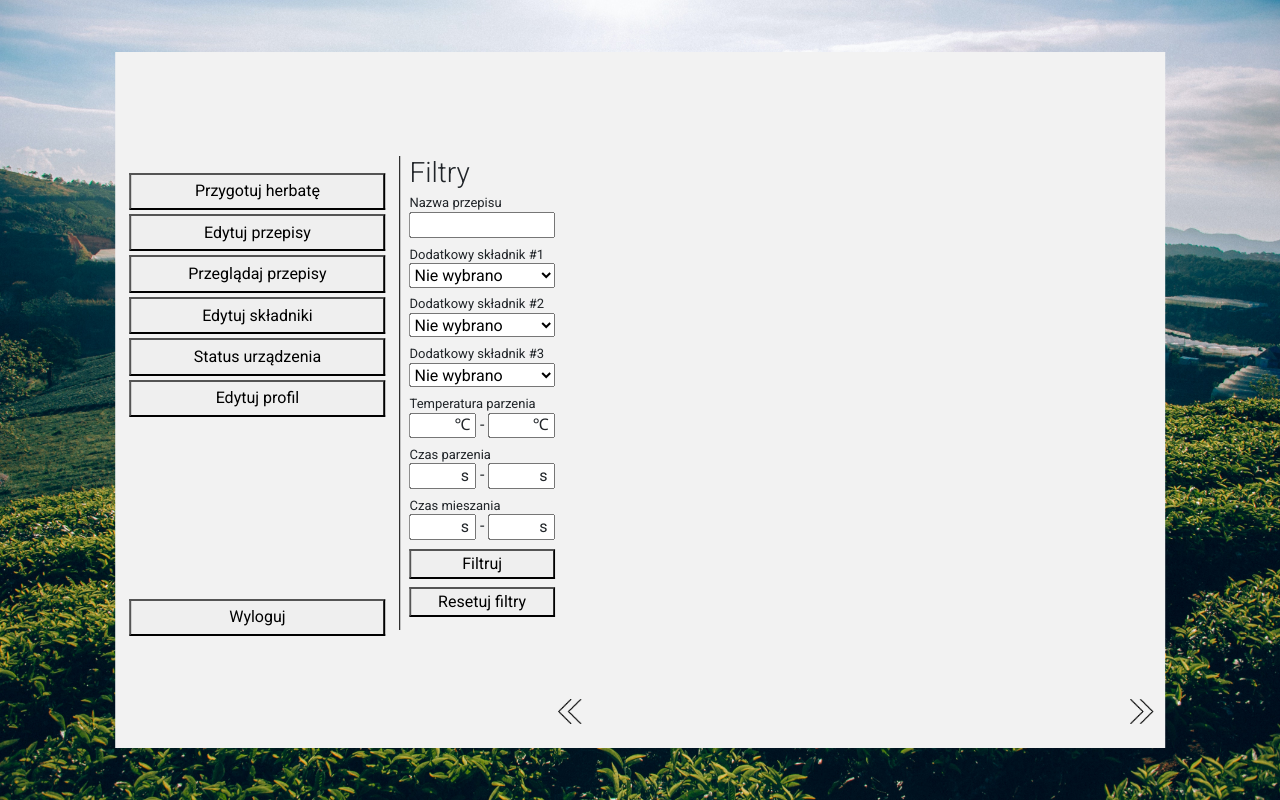
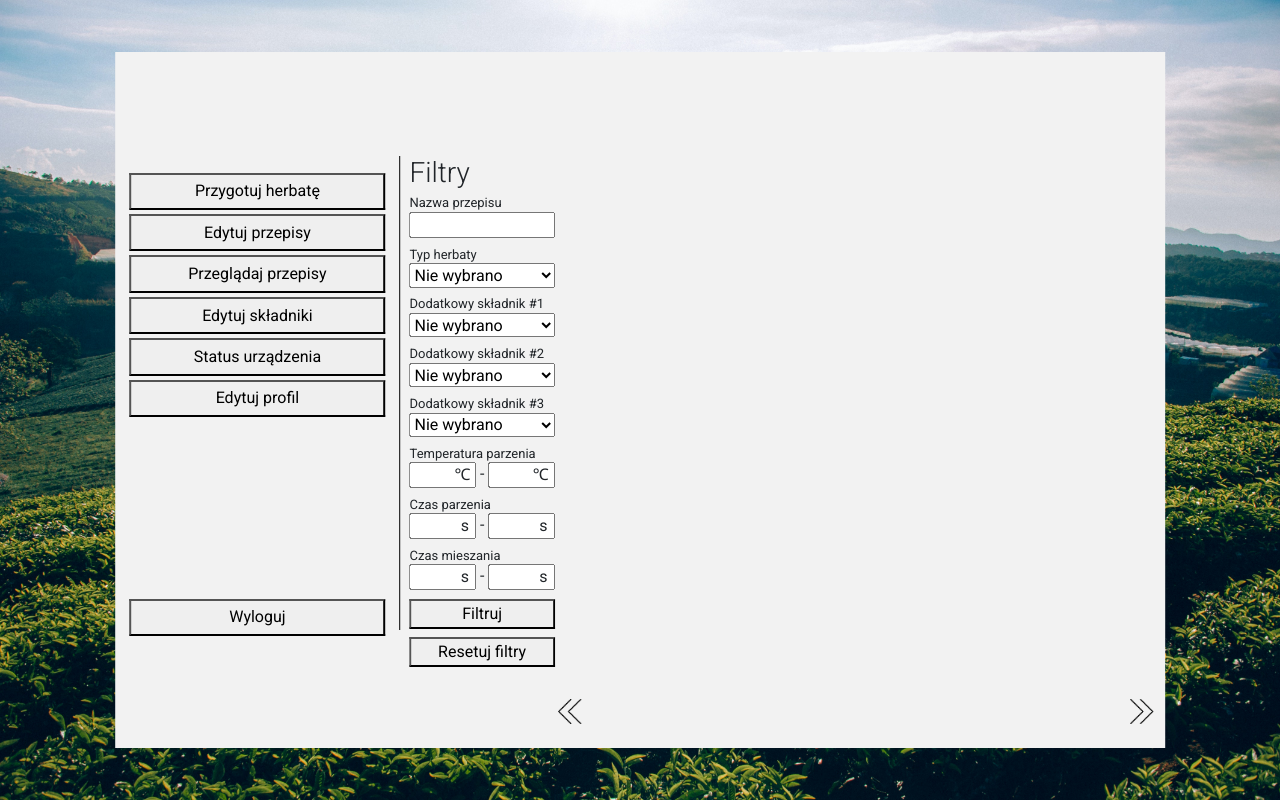
Before and after one commit to KacperSzmitko/UltimaTea, a Django app: page /editRecipes in a window 1280 px wide. Run offline with Django 3.2, Linux system fonts and the light colour scheme; tables that the repository leaves empty hold one stand-in row (values such as "Sample post"); parts of the project's set-up code (start-up, migrations or seed data) failed here and were passed over; some libraries are stand-ins or nearby versions.

Commit message:
create form

```diff
--- a/src/main_app/forms.py
+++ b/src/main_app/forms.py
@@ -1,7 +1,7 @@
 from django.forms.forms import Form
 from django import forms
-from django.forms.widgets import TextInput
-from .models import Ingerdients
+from django.forms.widgets import Select, TextInput
+from .models import Ingerdients,Teas
 from errors import Error, ErrorMessages
 
 
@@ -9,9 +9,16 @@ class IngerdientsModelChoiceField(forms.ModelChoiceField):
     def label_from_instance(self, obj):
         return obj.ingredient_name
 
+
+class TeaNamesChoiceField(forms.ModelChoiceField):
+    def label_from_instance(self, obj):
+        return obj.tea_name
+
 class FiltersForm(forms.Form):
     recipe_name_filter = forms.CharField(max_length=255, required=False,
-        widget=TextInput(attrs={'class': 'recipe_name_filter filters choice', 'id': 'recipe_name_filter'}))
+        widget=TextInput(attrs={'class': 'recipe_name_filter filters', 'id': 'recipe_name_filter'}))
+    tea_name_filter = TeaNamesChoiceField(queryset=Teas.objects.all(), empty_label="Nie wybrano", required=False,
+        widget=forms.Select(attrs={'class': 'tea_name_filter filters choice', 'id': 'tea_name_filter'}))
     ingredient1_filter = IngerdientsModelChoiceField(
         queryset=Ingerdients.objects.all(), empty_label="Nie wybrano", required=False,
         widget=forms.Select(attrs={'class': 'filters choice', 'id': 'id_ing_1'}))
@@ -38,3 +45,31 @@ class FiltersForm(forms.Form):
     def __init__(self, lang, *args, **kwargs):
         super(FiltersForm, self).__init__(*args, **kwargs)
         self.message = ErrorMessages.languages[lang]
+
+
+class CreateFiltersForm(forms.Form):
+    recipe_name = forms.CharField(max_length=255, required=False,
+                                  widget=TextInput(attrs={'class': 'recipe_name create', 'id': 'recipe_name_create'}))
+    water = forms.FloatField(max_value=150,required=False)
+    tea_name_filter = TeaNamesChoiceField(queryset=Teas.objects.all(), empty_label="Nie wybrano", required=False,
+                                    widget=forms.Select(attrs={'class': 'tea_name choice', 'id': 'tea_name_create'}))
+    ingredient1 = IngerdientsModelChoiceField(
+        queryset=Ingerdients.objects.all(), empty_label="Nie wybrano", required=False,
+        widget=forms.Select(attrs={'class': 'create choice', 'id': 'id_ing_1_create'}))
+    ingredient2 = IngerdientsModelChoiceField(
+        queryset=Ingerdients.objects.all(), empty_label="Nie wybrano", required=False,
+        widget=forms.Select(attrs={'class': 'create choice', 'id': 'id_ing_2_create'}))
+    ingredient3 = IngerdientsModelChoiceField(
+        queryset=Ingerdients.objects.all(), empty_label="Nie wybrano", required=False,
+        widget=forms.Select(attrs={'class': 'create choice', 'id': 'id_ing_3_create'}))
+    brewing_temperatue = forms.FloatField(required=False,max_value=150,
+                                               widget=forms.NumberInput(attrs={'class': 'number create'}))
+    brewing_time = forms.FloatField(required=False,
+                                         widget=forms.NumberInput(attrs={'class': 'number create'}))
+    mixing_time = forms.FloatField(required=False,
+                                        widget=forms.NumberInput(attrs={'class': 'number create'}))
+
+
+    def __init__(self, lang, *args, **kwargs):
+        super(CreateFiltersForm, self).__init__(*args, **kwargs)
+        self.message = ErrorMessages.languages[lang]
--- a/src/main_app/views.py
+++ b/src/main_app/views.py
@@ -7,7 +7,7 @@ from django.urls import reverse
 from django.contrib.auth.decorators import login_required, permission_required
 from django.contrib.auth.models import User
 from django.contrib.auth import logout
-from .forms import FiltersForm
+from .forms import FiltersForm,CreateFiltersForm
 import logging
 import json
 import functools
@@ -89,8 +89,10 @@ def edit_recipes_view(request: HttpRequest, *args, **kwargs):
         return True
 
     filters = FiltersForm('pl')
+    create_filters = CreateFiltersForm('pl')
     context = {
         'filters': filters,
+        'create_filters': create_filters,
     }
     return render(request,"main/edit_recipes.html",context)
 
--- a/src/templates/main/edit_recipes.html
+++ b/src/templates/main/edit_recipes.html
@@ -11,6 +11,7 @@
     <h3>Filtry</h3>
     <form method="POST" id="filters_id" onsubmit="event.preventDefault();apply_filters();fetch_next(5,0)">  {% csrf_token %}
     <h5>Nazwa przepisu</h5><div class="input_box"> {{filters.recipe_name_filter}} </div>
+    <h5>Typ herbaty</h5> <div class="input_box"> {{filters.tea_name_filter}} </div>
     <h5>Dodatkowy składnik #1</h5><div class="input_box"> {{filters.ingredient1_filter}} </div>
     <h5>Dodatkowy składnik #2</h5>
     <div class="input_box"> {{filters.ingredient2_filter}} </div>
```
